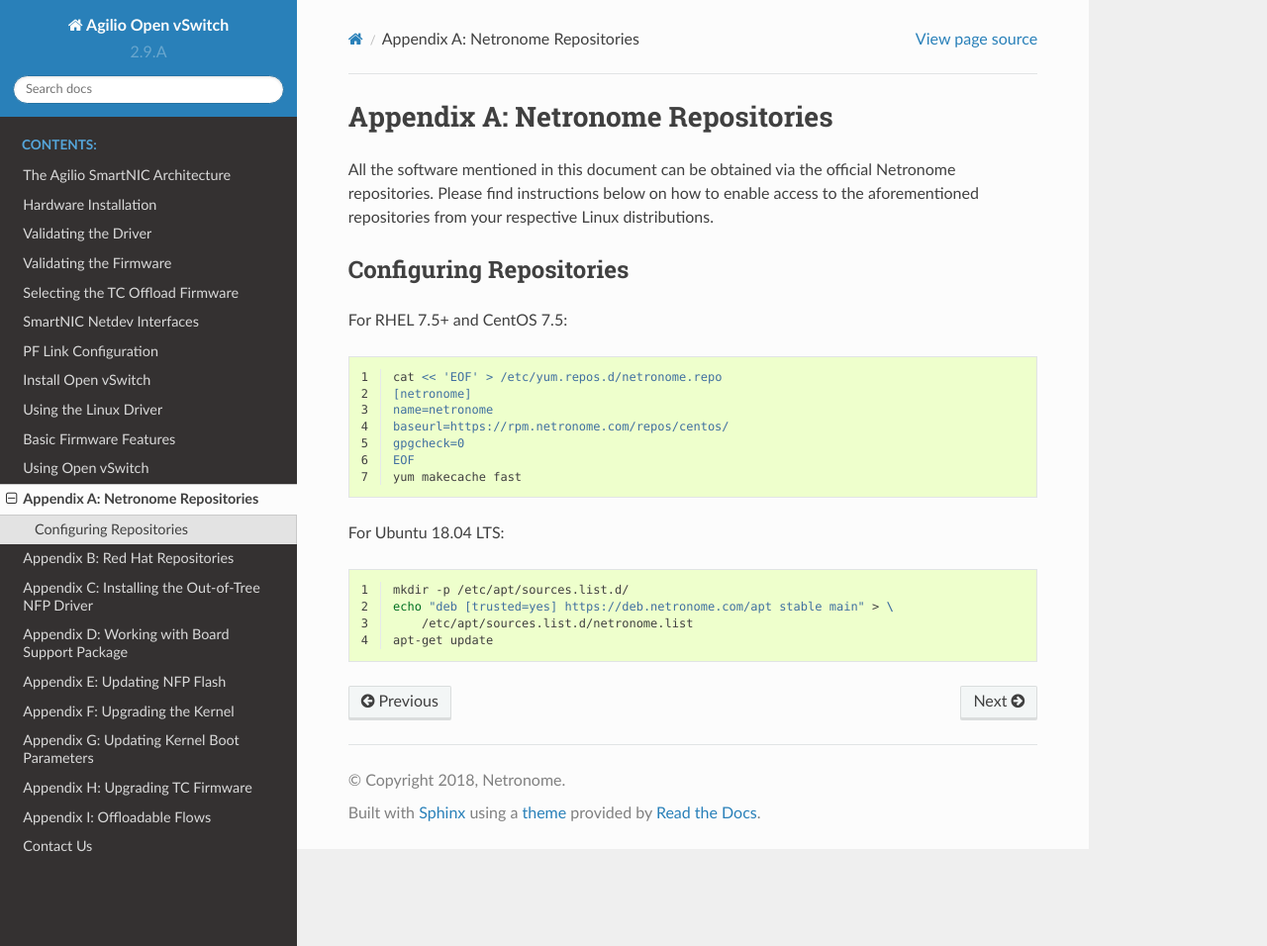
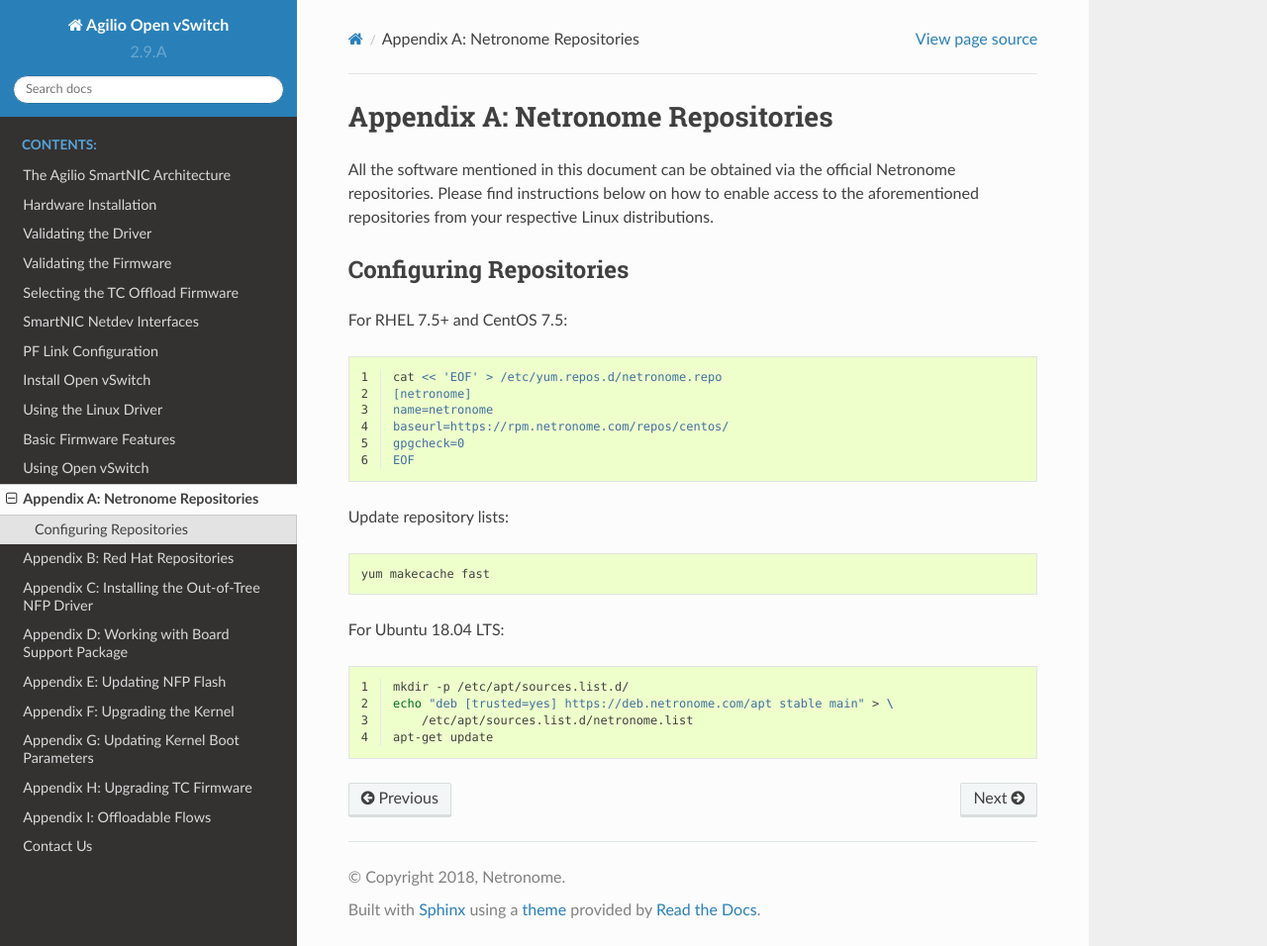
Before and after one commit to macris-xiao/disa-user-guide, a Sphinx documentation site: the page built from doc/0A_Netronome_Repositories.rst, in a window 1280 px wide and 956 px high. Shown: the whole window at 99% size. Built offline with Sphinx 7.4.7 and the Read the Docs theme 2.0.0, drawn with Linux system fonts in a browser that asks for light colours; formulas are drawn with MathJax 3.

Commit message:
Slightly clearer instructions in repo setup
Change-Id: I71b3437c5b99249ab9074a24920e157491a63543

```diff
--- a/doc/0A_Netronome_Repositories.rst
+++ b/doc/0A_Netronome_Repositories.rst
@@ -19,8 +19,10 @@
     baseurl=https://rpm.netronome.com/repos/centos/
     gpgcheck=0
     EOF
+
+Update repository lists::
+
     yum makecache fast
-
 
 For Ubuntu 18.04 LTS:
 
```
